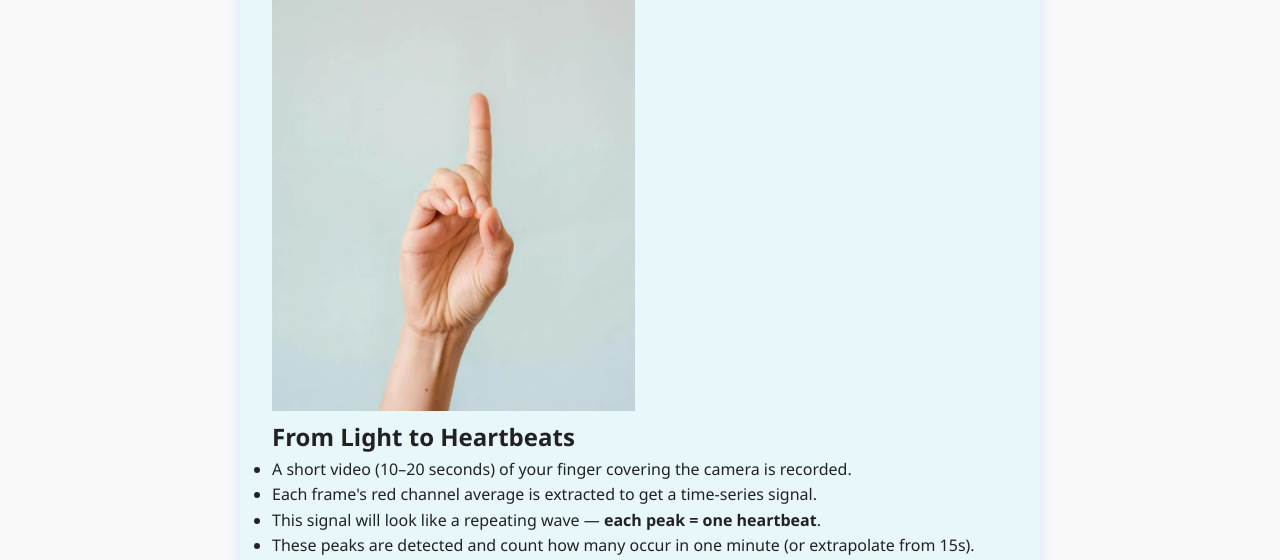
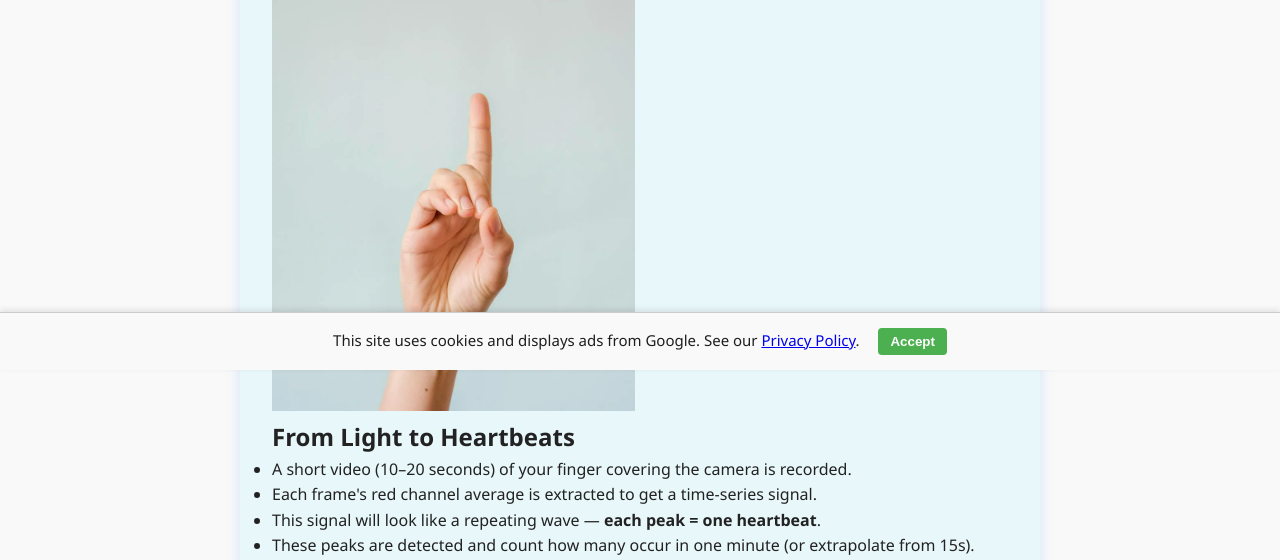
Before and after one commit to anugya22/Heart_rate_monitor, a Python web app: template templates/theory.html in a window 1280 px wide. Shown: the part 430-990 px from the top of the page. Run offline with Jinja, Linux system fonts and the light colour scheme; the template is opened without the code that fills it, so the values that code supplies are empty.

Commit message:
Update theory.html

```diff
--- a/templates/theory.html
+++ b/templates/theory.html
@@ -93,6 +93,29 @@
 
 
   </footer>
+  <script>
+  const isPrivacyPage = window.location.pathname === "/privacy";
+
+  // Show popup if consent not accepted and not on privacy page
+  if (!localStorage.getItem("privacyAccepted") && !isPrivacyPage) {
+    const popup = document.createElement("div");
+    popup.id = "consent-popup";
+    popup.style = "position:fixed; bottom:0; left:0; right:0; background:#f9f9f9; border-top:1px solid #ccc; padding:15px; text-align:center; z-index:9999; box-shadow:0 -2px 6px rgba(0,0,0,0.1); font-size:15px;";
+    popup.innerHTML = `
+      This site uses cookies and displays ads from Google. See our <a href="/privacy" target="_blank">Privacy Policy</a>.
+      <button id="accept-consent" style="margin-left:15px; padding:6px 12px; font-weight:bold; background:#4caf50; color:white; border:none; border-radius:4px;">Accept</button>
+    `;
+    document.body.appendChild(popup);
+
+    document.getElementById("accept-consent").onclick = function () {
+      localStorage.setItem("privacyAccepted", true);
+      document.getElementById("consent-popup").remove();
+    };
+  }
+
+
+</script>
+
 
   <script src="{{ url_for('static', filename='script.js') }}"></script>
 </body>
```
